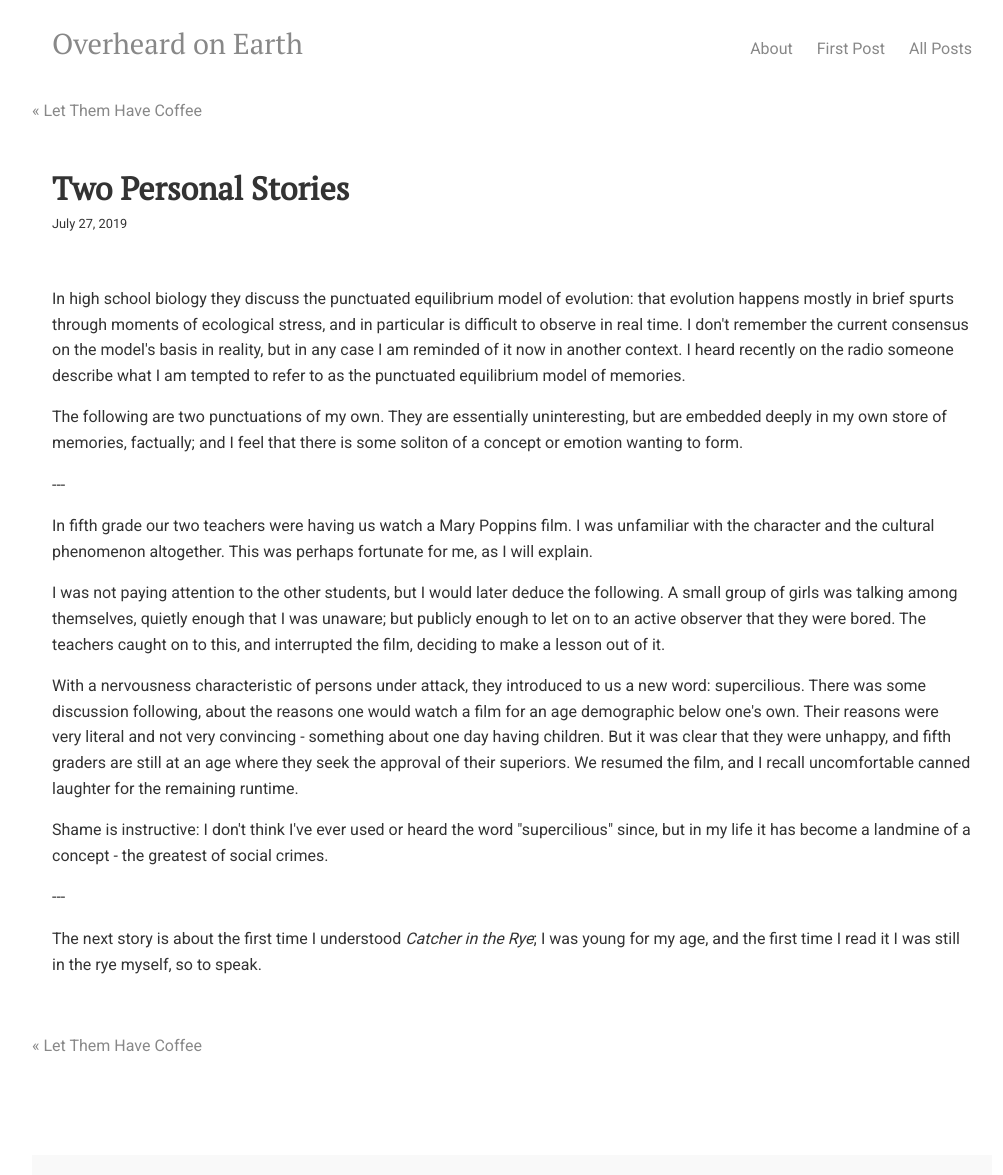
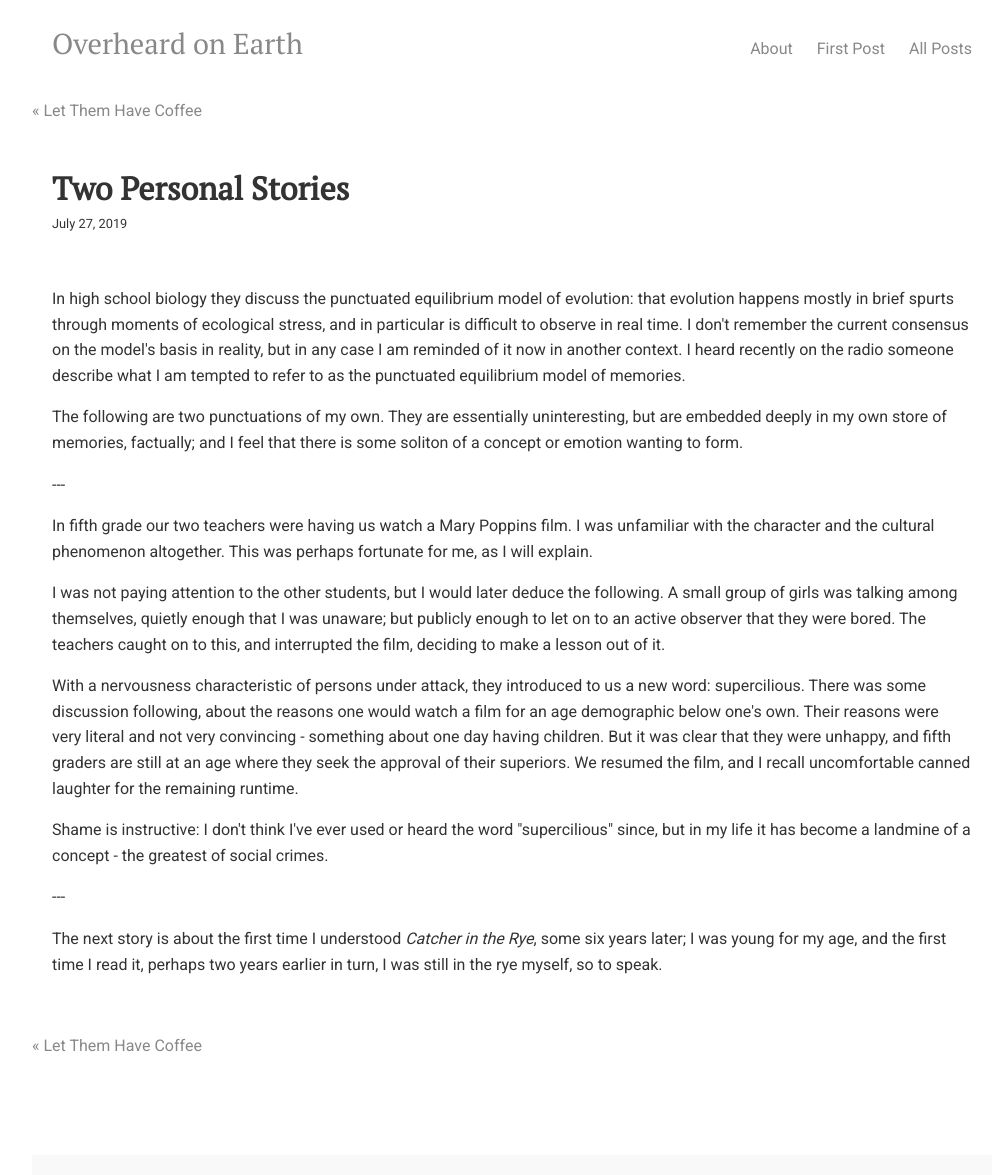
Before and after one commit to overheardonearth/overheardonearth.github.io, a Jekyll site: the page built from _posts/2019-07-27-two-personal-stories.html, in a window 1280 px wide. Shown: the whole page, without its empty margins (128-1131 px from the left). Built offline with Jekyll 4.4.1, drawn with Linux system fonts in a browser that asks for light colours; comment, search, counter and statistics services are not loaded.

Commit message:
Update 2019-07-27-two-personal-stories.html

```diff
--- a/_posts/2019-07-27-two-personal-stories.html
+++ b/_posts/2019-07-27-two-personal-stories.html
@@ -21,4 +21,4 @@ In high school biology they discuss the punctuated equilibrium model of evolutio
 
 <p>---
 
-<p> The next story is about the first time I understood <i>Catcher in the Rye</i>; I was young for my age, and the first time I read it I was still in the rye myself, so to speak.
+<p> The next story is about the first time I understood <i>Catcher in the Rye</i>, some six years later; I was young for my age, and the first time I read it, perhaps two years earlier in turn, I was still in the rye myself, so to speak.
```
